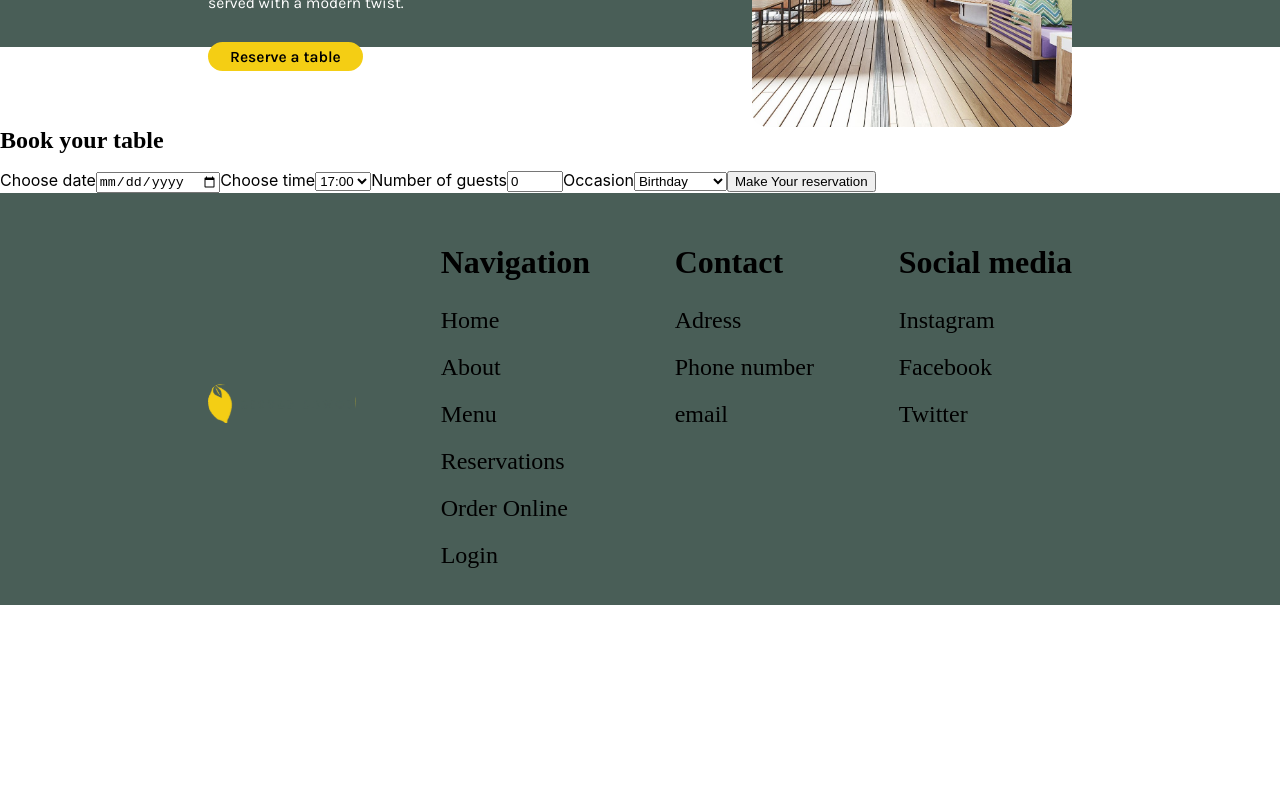
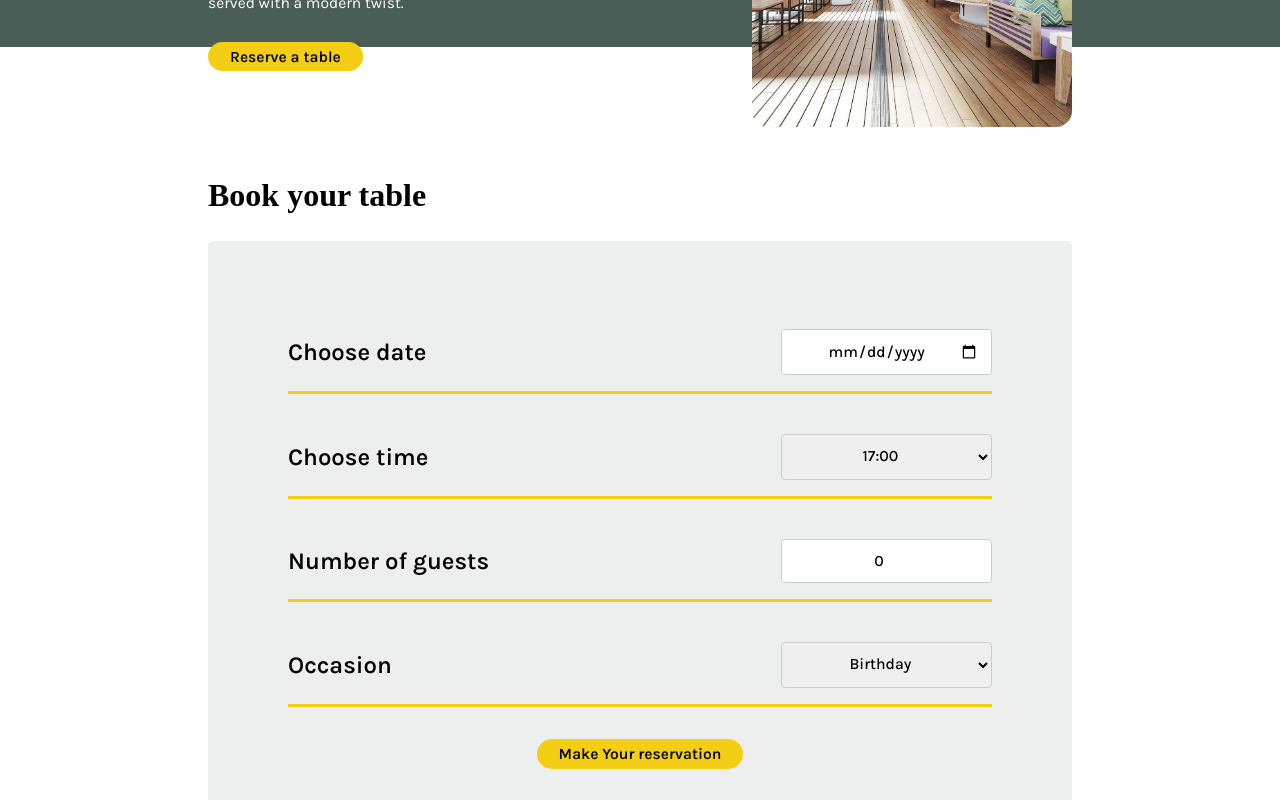
Before and after one commit to SanSmoked/fe-capstone, a React (Create React App) app: page /reservations in a window 1280 px wide. Shown: the part 340-1140 px from the top of the page. Before the commit the page ends 945 px from the top, so only its background shows below. Built offline with nearby package versions, Linux system fonts and the light colour scheme; a web font is replaced by a local one.

Commit message:
form style addded

```diff
--- a/src/App.css
+++ b/src/App.css
@@ -37,7 +37,7 @@ h1, h2, h3, h4, h5, h6 {
   font-size: 1.5rem;
 }
 
-p, span {
+p, span, label {
   font-family: "Karla", sans-serif;
   font-size: 0.975rem;
 }
--- /dev/null
+++ b/src/components/BookingForm.css
@@ -0,0 +1,57 @@
+.bookingForm-section {
+    display: flex;
+    justify-content: space-between;
+    gap: 2rem;
+    flex-direction: column;
+    border-radius: 5px;
+    background-color: #EDEFEE;
+    padding: 5rem 0 5rem 0;
+    margin-bottom: 4rem;
+
+}
+
+.bookingForm-title {
+    font-size: 2rem;
+    font-weight: bolder;
+}
+
+.bookingForm-inputs {
+    display: flex;
+    justify-content: space-between;
+    margin: 0 5rem 0 5rem;
+    padding-bottom: 0.5rem;
+    border-bottom-style: solid;
+    border-color:#F4CE14;
+}
+
+.bookingForm-inputs label{
+    font-weight: 600;
+    font-size: 1.5rem;
+    display: flex;
+    align-items: center;
+}
+
+.bookingForm-inputs input , select {
+    width: 30%;
+    padding: 12px;
+    margin: 8px 0;
+    display: inline-block;
+    border: 1px solid #ccc;
+    border-radius: 4px;
+    box-sizing: border-box;
+    text-align: center;
+    font-family: "Karla", sans-serif;
+    font-size: 0.975rem;
+    font-weight: 500;
+}
+
+
+.bookingForm-submit {
+    display: flex;
+    justify-content: center;
+}
+.bookingForm-submit p{
+    font-weight: 600;
+    padding: 0.3rem 1rem 0.3rem 1rem;
+    margin: 0;
+}
--- a/src/components/BookingForm.js
+++ b/src/components/BookingForm.js
@@ -1,3 +1,5 @@
+import './BookingForm.css';
+import CallToAction from './CallToAction';
 import { useState } from 'react';
 
 function BookingForm(props) {
@@ -26,8 +28,10 @@ function BookingForm(props) {
     };
 
     return (
-        <form onSubmit={handleSubmit}>
-            <h1>Book your table</h1>
+        <section className="padding-elements">
+            <h1 className="bookingForm-title">Book your table</h1>
+            <form onSubmit={handleSubmit} className="bookingForm-section">
+                <section className="bookingForm-date bookingForm-inputs">
                     <label htmlFor="res-date">Choose date</label>
                     <input
                         type="date"
@@ -45,6 +49,9 @@ function BookingForm(props) {
                         })}
                         required
                     />
+                </section>
+
+                <section className="bookingForm-time bookingForm-inputs">
                     <label htmlFor="res-time">Choose time</label>
                     <select
                         id="res-time"
@@ -63,6 +70,9 @@ function BookingForm(props) {
                             </option>
                         ))}
                     </select>
+                </section>
+
+                <section className="bookingForm-guests bookingForm-inputs">
                     <label htmlFor="guests">Number of guests</label>
                     <input
                         type="number"
@@ -74,6 +84,9 @@ function BookingForm(props) {
                         value={guests}
                         onChange={(e => setGuests(e.target.value))}
                     />
+                </section>
+
+                <section className="bookingForm-occasion bookingForm-inputs">
                     <label htmlFor="occasion">Occasion</label>
                     <select
                         id="occasion"
@@ -85,8 +98,14 @@ function BookingForm(props) {
                         <option value="birthday">Birthday</option>
                         <option value="anniversary">Anniversary</option>
                     </select>
-            <input type="submit" aria-label="Book your table" value="Make Your reservation" />
+                </section>
+                <section className="bookingForm-submit">
+                    <button type="submit" aria-label="Book your table" value="Make Your reservation">
+                        <p>Make Your reservation</p>
+                    </button>
+                </section>
             </form>
+        </section>
     );
 
 }
```
Lines whose indentation alone changed are shown as unchanged.
